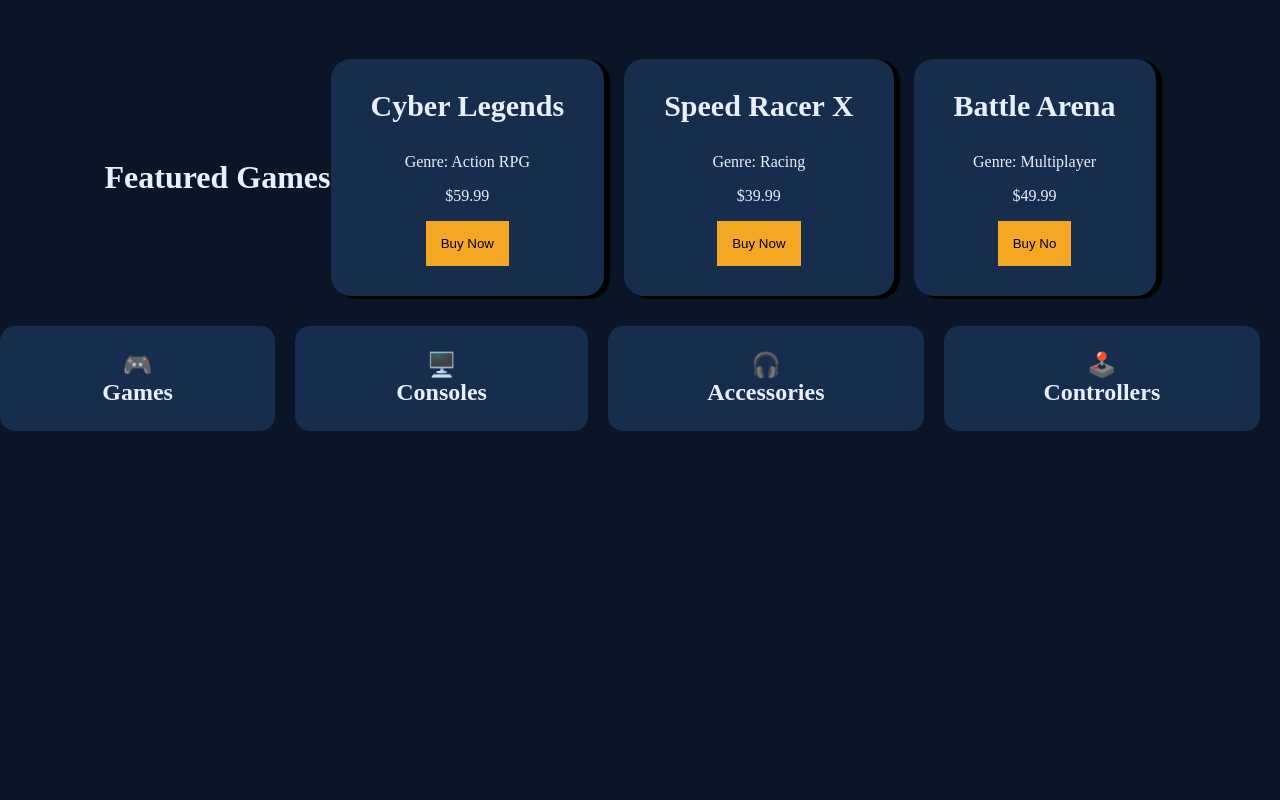
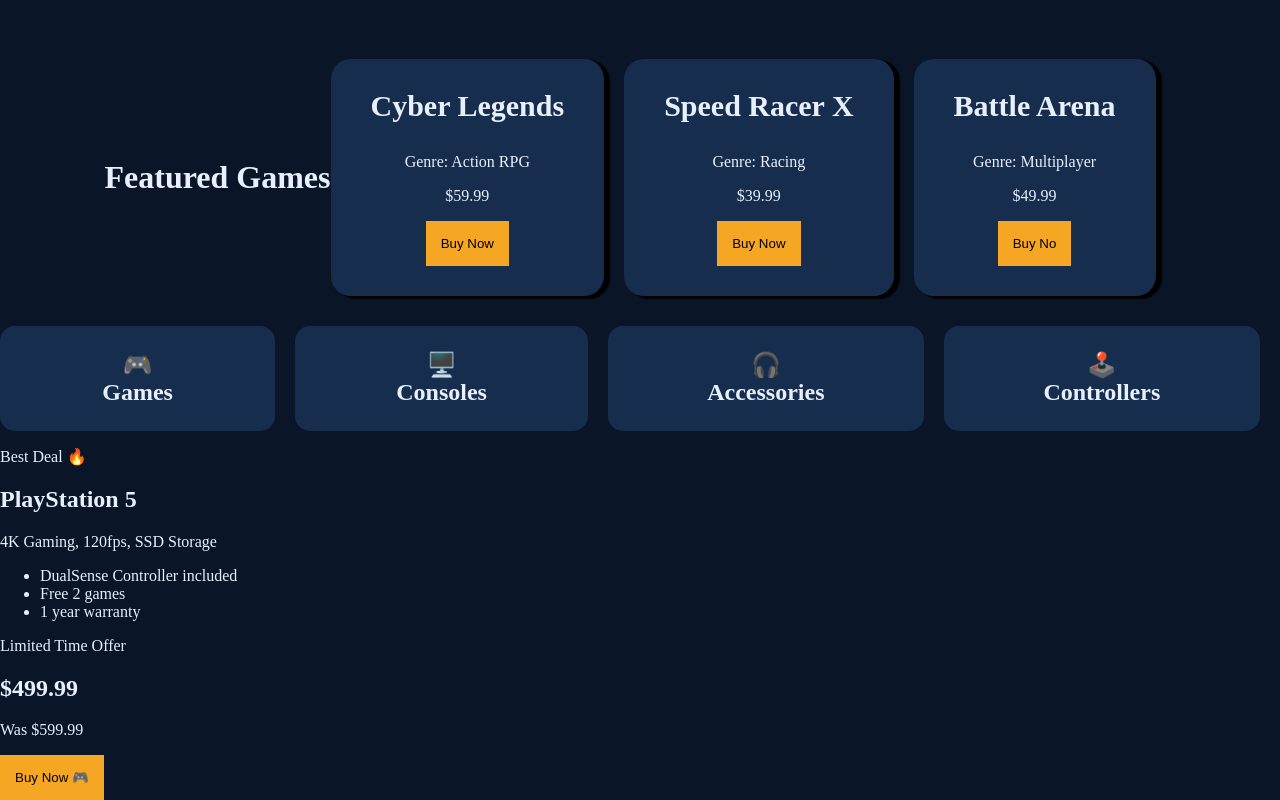
Before and after one commit to LuqmanDev90/PIXEL-GAMING-HUB, a plain HTML site: page index.html in a window 1280 px wide. Shown: the part 901-1701 px from the top of the page. Before the commit the page ends 1332 px from the top, so only its background shows below. Drawn offline with Linux system fonts and the light colour scheme.

Commit message:
Add best deal section

```diff
--- a/index.html
+++ b/index.html
@@ -58,5 +58,28 @@
         <h2>🕹️ Controllers</h2>
       </div>
     </div>
+    <div class="best-deal">
+
+  <!-- Left side — product info -->
+  <div class="deal-info">
+    <p>Best Deal 🔥</p>
+    <h2>PlayStation 5</h2>
+    <p>4K Gaming, 120fps, SSD Storage</p>
+    <ul>
+      <li>DualSense Controller included</li>
+      <li>Free 2 games</li>
+      <li>1 year warranty</li>
+    </ul>
+  </div>
+
+  <!-- Right side — price box -->
+  <div class="deal-price">
+    <p>Limited Time Offer</p>
+    <h2>$499.99</h2>
+    <p>Was $599.99</p>
+    <button>Buy Now 🎮</button>
+  </div>
+
+    </div>
   </body>
 </html>
```
